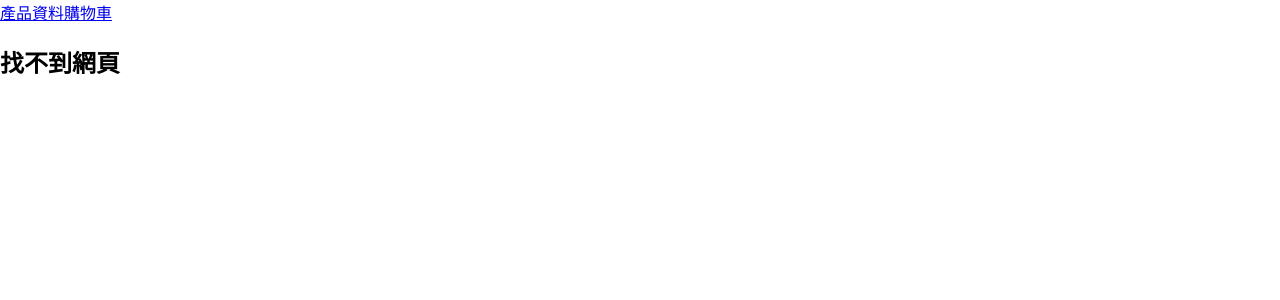
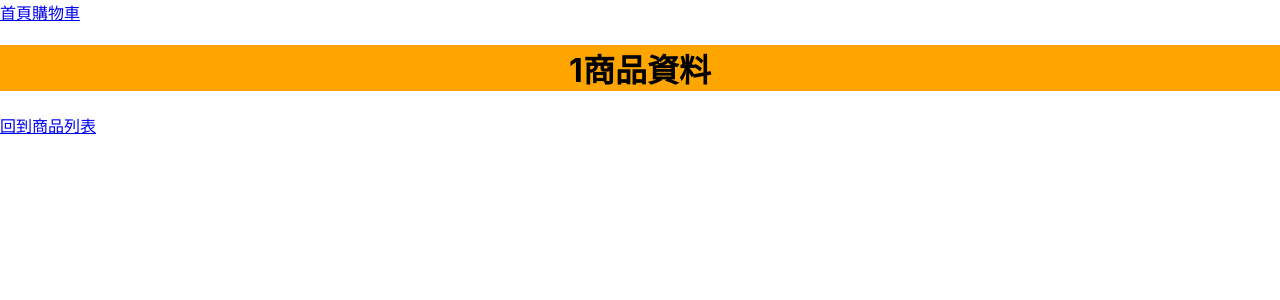
Before and after one commit to theone8250/ReactPractice, a React (Create React App) app in the folder first-react/: page /product/1 in a window 1280 px wide. Shown: the top 300 px of the page. Built offline with nearby package versions, Linux system fonts and the light colour scheme.

Commit message:
practice props

```diff
--- a/first-react/src/App.js
+++ b/first-react/src/App.js
@@ -7,13 +7,15 @@ function App() {
   return (
     <div>
       <BrowserRouter>
-        <Link to="/product_detail">產品資料</Link>
+        <Link to="/">首頁</Link>
         <Link to="/checkout">購物車</Link>
         <Routes>
           {/* "/"代表首頁   */}
           <Route path="/" element={<ProductList />}></Route>
           <Route path="/checkout" element={<Checkout />}></Route>
-          <Route path="/product_detail" element={<ProductDetail />}></Route>
+          <Route path="/product" element={<ProductDetail />}>
+            <Route path=":id" element={<ProductDetail />}/>
+          </Route>
           {/* path="*"代表上述網頁都找不到會去的頁面   */}
 
           <Route path="*" element={<h2>找不到網頁</h2>}></Route>
--- a/first-react/src/Checkout.js
+++ b/first-react/src/Checkout.js
@@ -1,7 +1,11 @@
-import React from 'react'
+import React from "react";
+import Title from "./Title";
 
 export default function CheckOut() {
   return (
-    <div>CheckOut</div>
-  )
+    <div>
+      <Title mainTitle="結帳"  />
+      CheckOut
+    </div>
+  );
 }
--- a/first-react/src/ProductDetail.js
+++ b/first-react/src/ProductDetail.js
@@ -1,7 +1,14 @@
-import React from 'react'
+import React from "react";
+import { useParams, Link } from "react-router-dom";
+import Title from "./Title";
 
 export default function ProductDetail() {
+  let params = useParams();
   return (
-    <div>ProductDetail</div>
-  )
+    <div>
+      <Title mainTitle={params.id + "商品資料"} />
+
+      <Link to="/">回到商品列表</Link>
+    </div>
+  );
 }
--- a/first-react/src/ProductList.js
+++ b/first-react/src/ProductList.js
@@ -1,6 +1,7 @@
-import Link from "react-router-dom";
+import { Link } from "react-router-dom";
 import React, { useState, useEffect } from "react";
 import styles from "./ProductList.module.css";
+import Title from "./Title";
 export default function ProductList() {
   let productList = [
     {
@@ -48,7 +49,7 @@ export default function ProductList() {
   ];
   return (
     <div>
-      <h1 style={{ backgroundColor: "orange" }}>請選擇要買的東西</h1>
+      <Title mainTitle="請選擇要買的東西" />
       <div>
         {productList.map((product) => (
           <div className={styles.productBorder} key={product.id}>
@@ -56,10 +57,12 @@ export default function ProductList() {
             <br />
             {product.price}
             <br />
-            <img
-              src={process.env.PUBLIC_URL + "/img/" + product.image}
-              alt=""
-            />
+            <Link to={"/product/" + product.id}>
+              <img
+                src={process.env.PUBLIC_URL + "/img/" + product.image}
+                alt=""
+              />
+            </Link>
             <br />
             {product.description}
             <br />
--- /dev/null
+++ b/first-react/src/Title.js
@@ -0,0 +1,11 @@
+import React from "react";
+
+export default function Title(props) {
+  return (
+    <div>
+      <h1 style={{ backgroundColor: "orange", textAlign: "center" }}>
+        {props.mainTitle}
+      </h1>
+    </div>
+  );
+}
```
